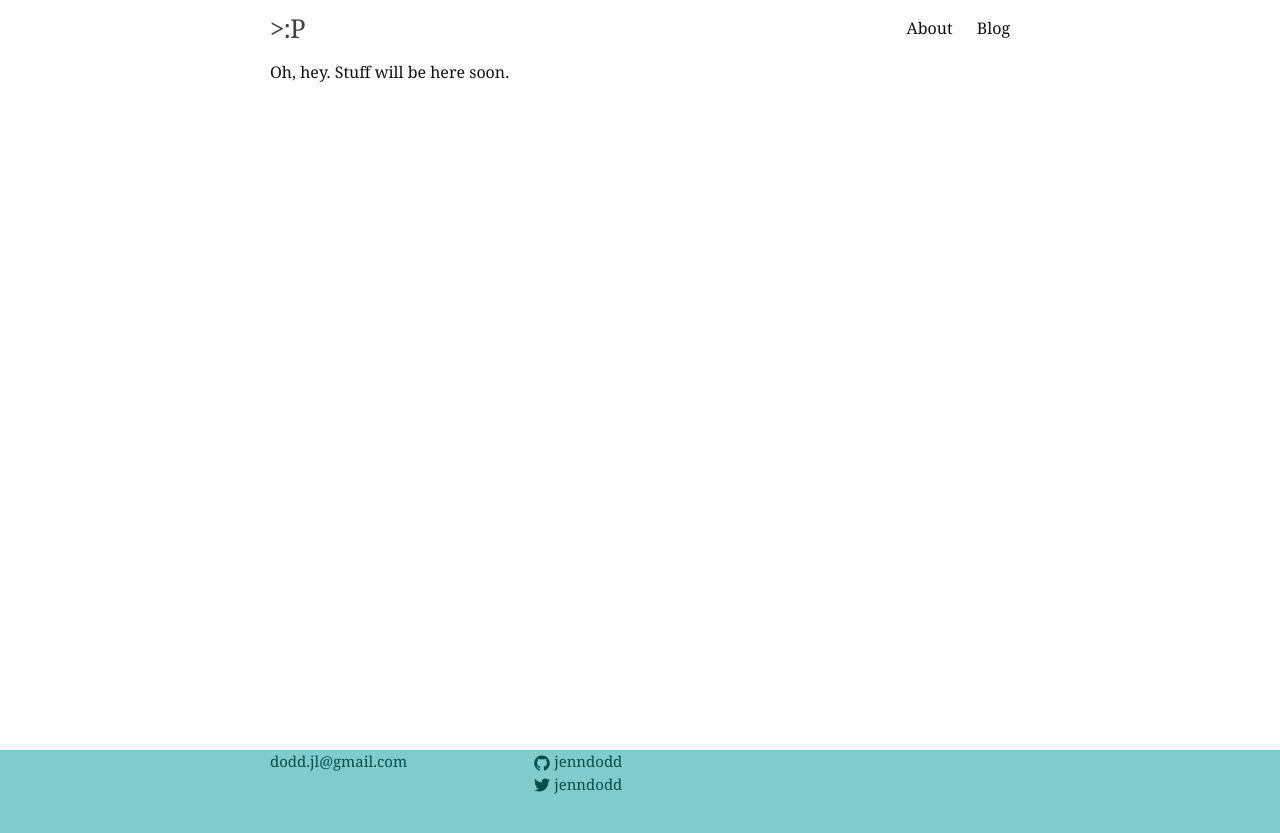
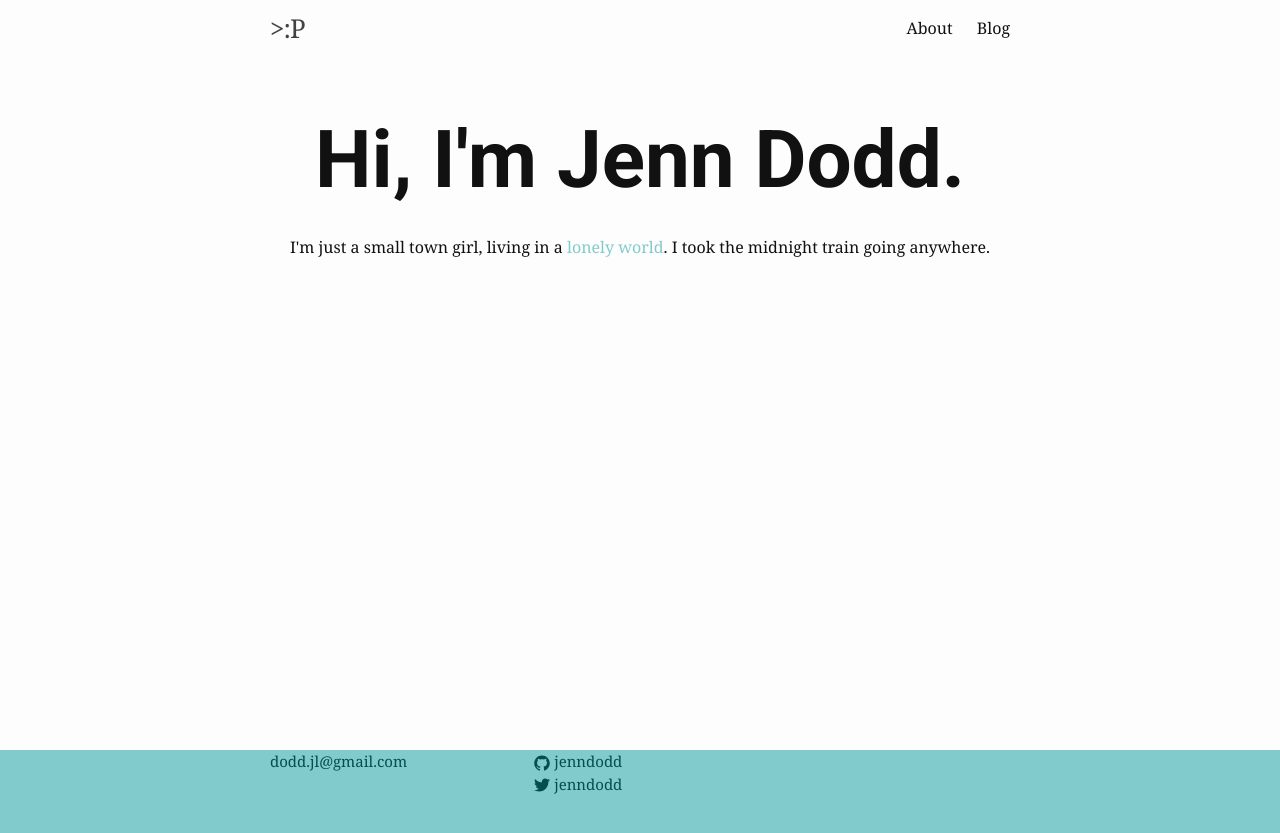
Before and after one commit to jenndodd/jenn-jekyll, a Jekyll site: the page built from index.html, in a window 1280 px wide. Shown: the top 833 px of the page. Built offline with Jekyll 4.4.1, drawn with Linux system fonts in a browser that asks for light colours.

Commit message:
home page

```diff
--- /dev/null
+++ b/_sass/_home.scss
@@ -0,0 +1,3 @@
+.home {
+  padding-top: 40px;
+}
--- a/css/main.scss
+++ b/css/main.scss
@@ -55,6 +55,7 @@ $on-laptop:        800px;
 // Import partials from `sass_dir` (defaults to `_sass`)
 @import
         "base",
+        "home",
         "layout",
         "syntax-highlighting"
 ;
--- a/index.html
+++ b/index.html
@@ -2,8 +2,10 @@
 layout: default
 ---
 
-<div class="home">
+<div class="home txt-c">
 
-  Oh, hey. Stuff will be here soon.
+  <h1 class="ginormous">Hi, I'm Jenn Dodd.</h1>
+
+  <p>I'm just a small town girl, living in a <a href="#">lonely world</a>. I took the midnight train going anywhere.</p>
 
 </div>
```
